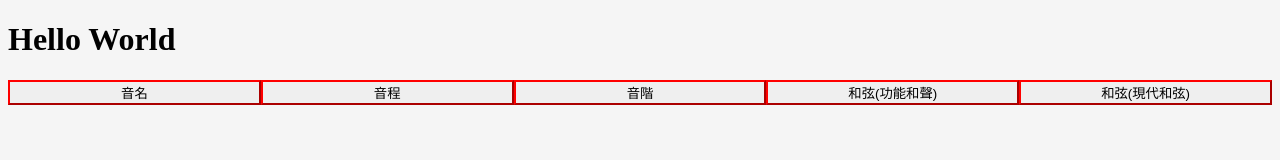
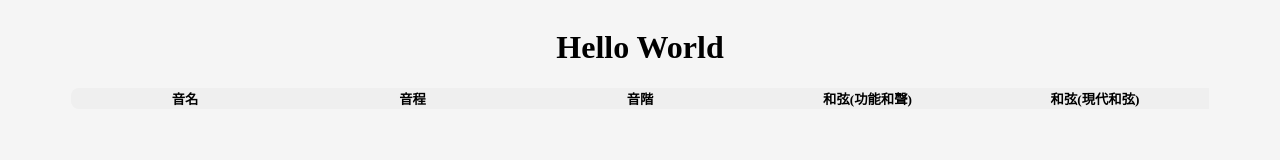
Before and after one commit to ba144220/Online_Piano_Keyboard, a plain HTML site: page index.html in a window 1280 px wide. Drawn offline with Linux system fonts and the light colour scheme.

Commit message:
nav modify

```diff
--- a/index.html
+++ b/index.html
@@ -17,7 +17,7 @@
     <body>
        	<h1>Hello World</h1>
        	<nav id="mode-selector">
-       		<button class="nav-btn">音名</button>
+       		<button class="nav-btn nav-btn-left">音名</button>
        		<button class="nav-btn">音程</button>
        		<button class="nav-btn">音階</button>
        		<button class="nav-btn">和弦(功能和聲)</button>
--- a/styles.css
+++ b/styles.css
@@ -1,5 +1,12 @@
+*{
+	font-family: Microsoft JhengHei;
+}
+
 body{
 	background-color: rgb(245,245,245);
+	display: flex;
+	flex-direction: column;
+	align-items: center;
 }
 input {
     -webkit-appearance: none;  /* Safari 和 Chrome，常用於iOS下移除內建樣式 */
@@ -7,14 +14,29 @@ input {
     appearance: none;
 }
 
+:focus{
+    outline: 0px;
+}
+
 .nav-btn {
 	width: 100%;
 	border-radius: 0rem;
-	border-color: red;
+	border-color: rgb(120,120,120);
+	border-width: 0px;
+	font-weight: bold;
+}
+
+.nav-btn-left{
+	border-top-left-radius: 0.5rem;
+	border-bottom-left-radius: 0.5rem;
+}
+
+.nav-btn:focus {
+	background-color: blue;
 }
 
 #mode-selector {
-	width: 100%;
+	width: 90%;
 	display: flex;
 	flex-direction: row;
 	justify-content: space-around;
```
Also changed, not shown: 1 other file.
